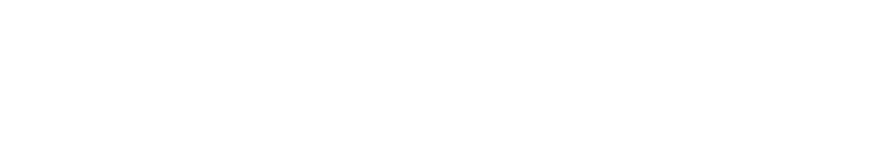
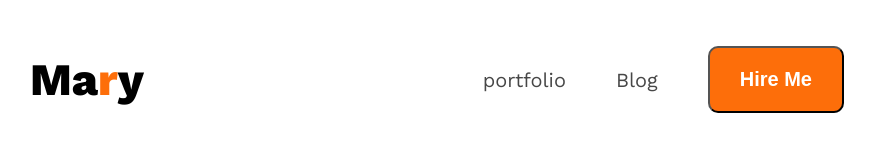
Before and after one commit to Rashu578049/practis-web-projects, a plain HTML site: page index.html in a window 1280 px wide. Shown: the whole page, without its empty margins (178-1053 px from the left). Drawn offline with nearby package versions, Linux system fonts and the light colour scheme.

Commit message:
added the naver option

```diff
--- a/index.html
+++ b/index.html
@@ -1,13 +1,28 @@
 <!DOCTYPE html>
 <html lang="en">
+
 <head>
     <meta charset="UTF-8">
     <meta name="viewport" content="width=device-width, initial-scale=1.0">
     <title>Practis Web Projects</title>
+    <link rel="preconnect" href="https://fonts.googleapis.com">
+    <link rel="preconnect" href="https://fonts.gstatic.com" crossorigin>
+    <link
+        href="https://fonts.googleapis.com/css2?family=Open+Sans:ital,wght@0,300..800;1,300..800&family=Work+Sans:ital,wght@0,100..900;1,100..900&display=swap"
+        rel="stylesheet">
+    <link rel="stylesheet" href="styles/project.css">
 </head>
-<body>
+
+<body class="open-sans-normal">
     <header>
-
+        <nav>
+            <h3 class="nav-title">Ma<span class="text-primary">r</span>y</h3>
+            <ul>
+                <li><a class="dark-2" href="">portfolio</a></li>
+                <li><a class="dark-2" href="">Blog</a></li>
+                <li><a href=""><button class="btn-primary">Hire Me</button></a></li>
+            </ul>
+        </nav>
     </header>
     <main>
 
@@ -16,4 +31,5 @@
 
     </footer>
 </body>
+
 </html>
--- /dev/null
+++ b/styles/project.css
@@ -0,0 +1,48 @@
+
+
+.open-sans-normal{
+  font-family: "Work Sans", sans-serif;
+  font-optical-sizing: auto;
+  font-style: normal;
+}
+
+/* Shared title */
+
+.text-primary{
+    color:#FD6E0A;
+}
+.dark-2{
+    color: #474747;
+}
+.btn-primary{
+    background-color: #FD6E0A;
+    padding: 20px 30px;
+    font-weight: bold;
+    color:white;
+    border-radius: 10px;
+    font-size: 20px;
+}
+
+/* nav style */
+nav{
+    display: flex;
+    align-items: center;
+    justify-content: space-between;
+    margin: 0 200px;
+}
+.nav-title{
+    font-weight: 800;
+    font-size: 45px;
+}
+nav ul{
+    display: flex;
+    align-items: center;
+}
+nav ul li{
+    list-style:none;
+    margin-right: 50px;
+}
+nav li a{
+    text-decoration: none;
+    font-size: 20px;
+}
```
